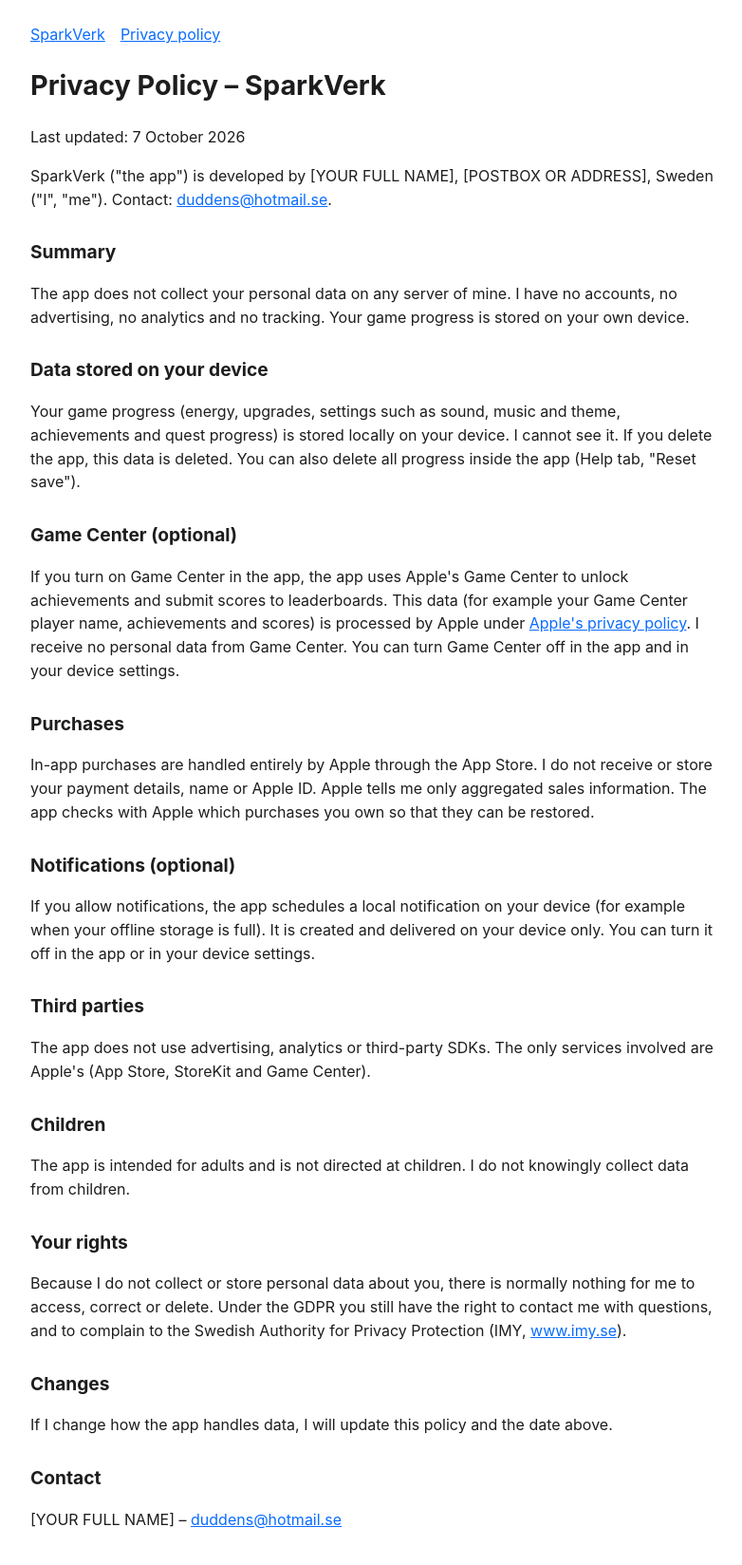
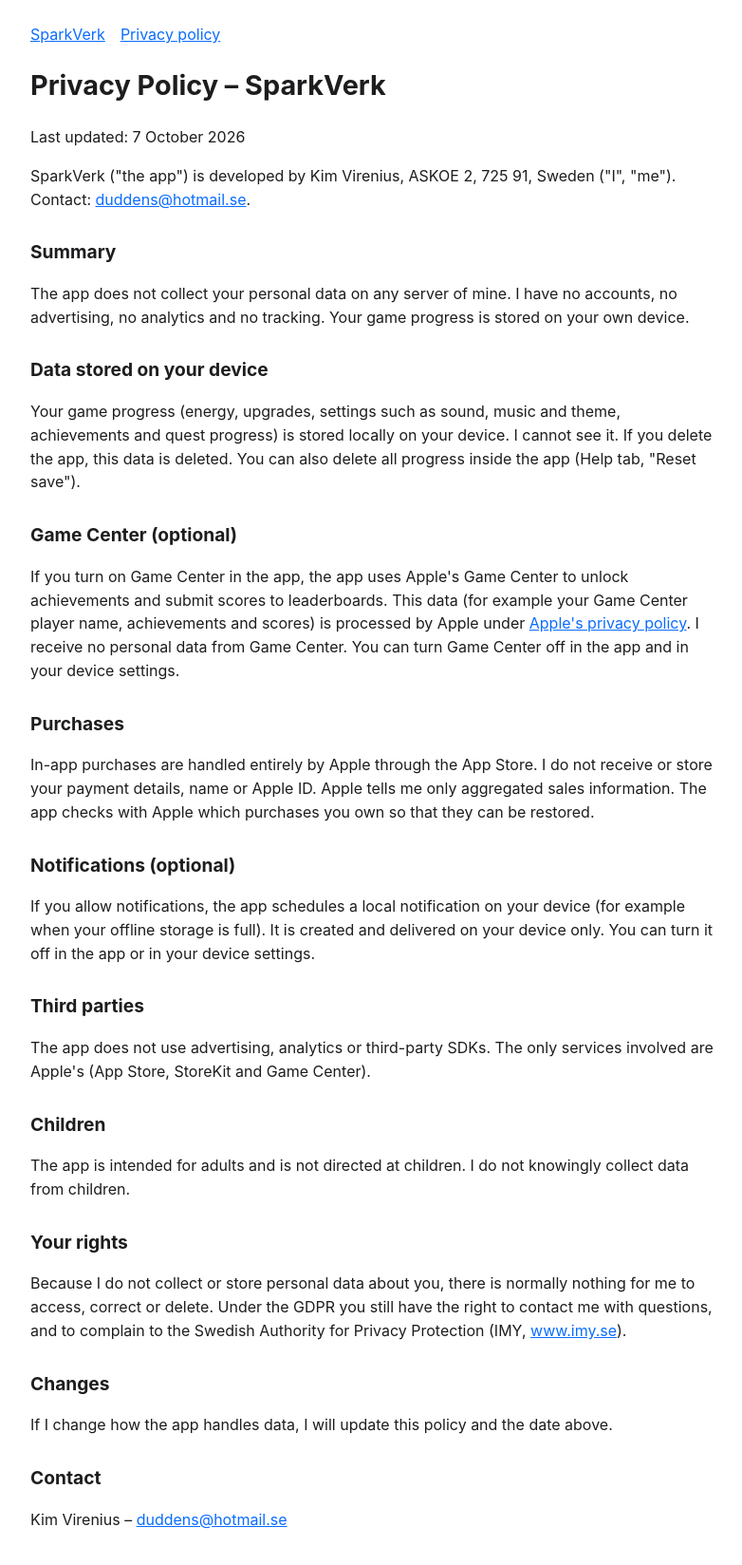
Before and after one commit to kimvirenius-blip/sparkverk, a plain HTML site: page privacy.html in a window 1280 px wide. Shown: the whole page at 95% size, without its empty margins (248-1030 px from the left). Drawn offline with Linux system fonts and the light colour scheme.

Commit message:
Update privacy.html

```diff
--- a/privacy.html
+++ b/privacy.html
@@ -9,7 +9,7 @@
 <nav><a href="index.html">SparkVerk</a><a href="privacy.html">Privacy policy</a></nav>
 <h1>Privacy Policy – SparkVerk</h1>
 <p>Last updated: 7 October 2026</p>
-<p>SparkVerk ("the app") is developed by [YOUR FULL NAME], [POSTBOX OR ADDRESS], Sweden ("I", "me"). Contact: <a href="mailto:duddens@hotmail.se">duddens@hotmail.se</a>.</p>
+<p>SparkVerk ("the app") is developed by Kim Virenius, ASKOE 2, 725 91, Sweden ("I", "me"). Contact: <a href="mailto:duddens@hotmail.se">duddens@hotmail.se</a>.</p>
 <h2>Summary</h2>
 <p>The app does not collect your personal data on any server of mine. I have no accounts, no advertising, no analytics and no tracking. Your game progress is stored on your own device.</p>
 <h2>Data stored on your device</h2>
@@ -29,5 +29,5 @@
 <h2>Changes</h2>
 <p>If I change how the app handles data, I will update this policy and the date above.</p>
 <h2>Contact</h2>
-<p>[YOUR FULL NAME] – <a href="mailto:duddens@hotmail.se">duddens@hotmail.se</a></p>
+<p>Kim Virenius – <a href="mailto:duddens@hotmail.se">duddens@hotmail.se</a></p>
 </body></html>
```
